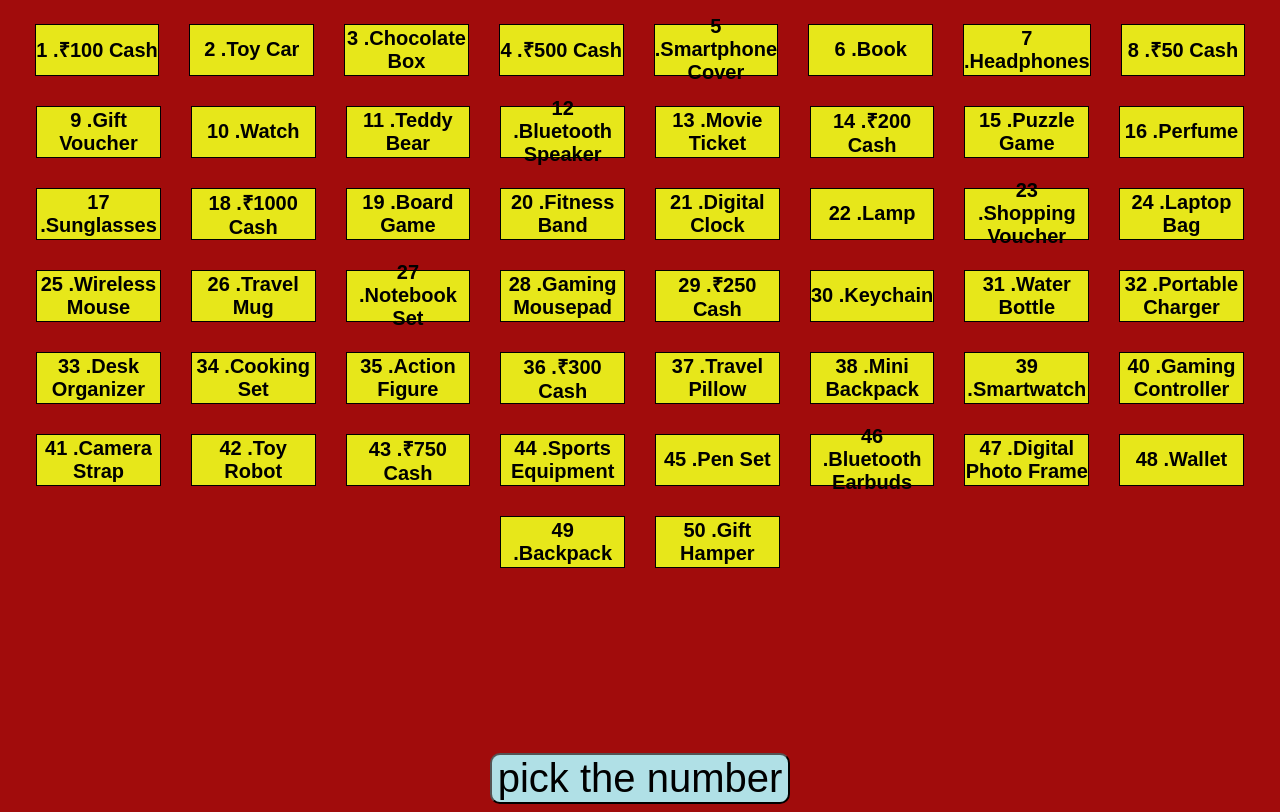
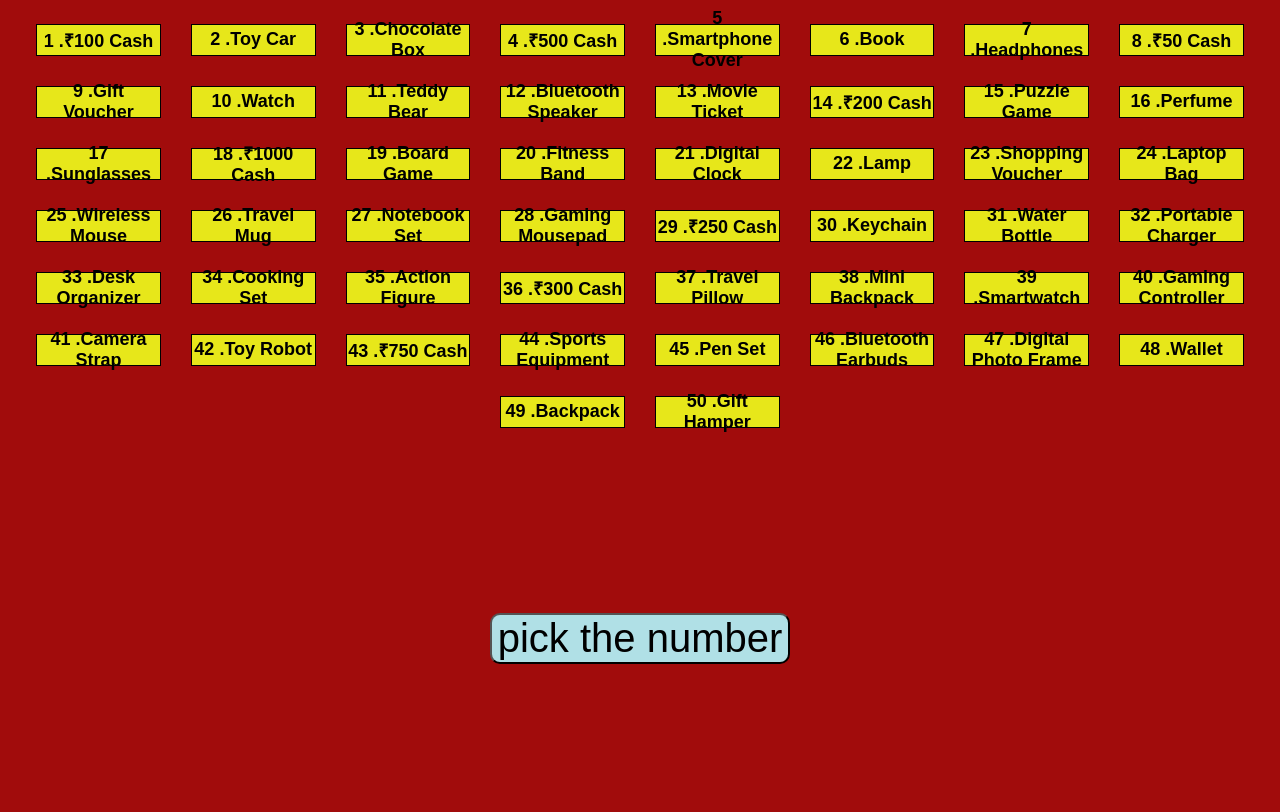
Before and after one commit to Sai9867/Lottery-Game, a plain HTML site: page index.html in a window 1280 px wide. Shown: the part 61-873 px from the top of the page. After the commit the page ends 800 px from the top, so only its background shows below. Drawn offline with Linux system fonts and the light colour scheme.

Commit message:
changes in box

```diff
--- a/style.css
+++ b/style.css
@@ -28,14 +28,14 @@ button{
   cursor: pointer;
 }
 .box{
-  height: 50px;
-  width: 200px;
+  height: 30px;
+  width: 150px;
   border: 1px solid black;
   display: flex;
   justify-content: center;
   align-items: center;
   font-weight: bold;
-  font-size: 20px;
+  font-size: 18px;
   margin: 5px;
   text-align: center;
   background-color: rgb(231, 231, 26);
```
